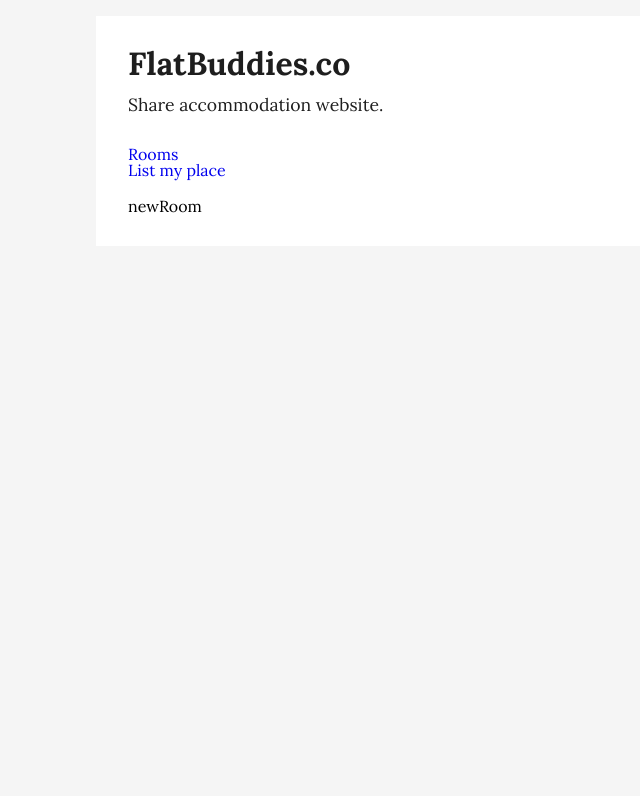
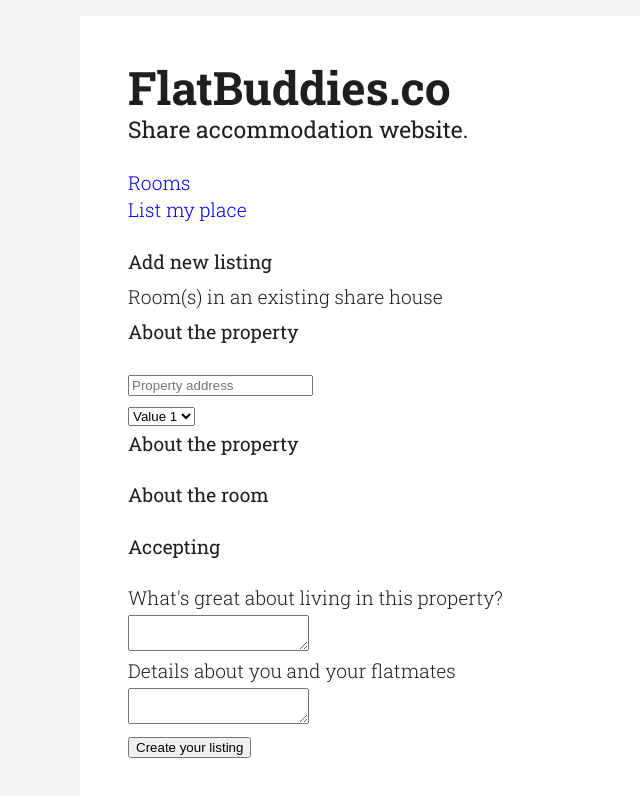
Before and after one commit to sreckovic/flat-buddies, a React app: page /add-listing in a window 1280 px wide. Shown: the whole page, without its empty margins (0-640 px from the left). Built offline with nearby package versions, Linux system fonts and the light colour scheme.

Commit message:
Axios
Axios

```diff
--- /dev/null
+++ b/src/UI/Input/Input.js
@@ -0,0 +1,15 @@
+import React from "react";
+
+const input = props => (
+  <div>
+    <input
+      type={props.type}
+      name={props.name}
+      placeholder={props.placeholder}
+      value={props.address}
+      onChange={props.handleChange}
+    />
+  </div>
+);
+
+export default input;
--- /dev/null
+++ b/src/UI/Select/Select.js
@@ -0,0 +1,15 @@
+import React from "react";
+
+const select = props => {
+  return (
+    <div>
+      <select name="" id="">
+        <option value="value3">Value 1</option>
+        <option value="value3">Value 2</option>
+        <option value="value3">Value 3</option>
+      </select>
+    </div>
+  );
+};
+
+export default select;
--- /dev/null
+++ b/src/UI/Textarea/Textarea.js
@@ -0,0 +1,9 @@
+import React from "react";
+
+const textarea = props => (
+  <div>
+    <textarea value={props.value} onChange={props.handleChange} />
+  </div>
+);
+
+export default textarea;
--- a/src/axios.js
+++ b/src/axios.js
@@ -1,29 +1,25 @@
-import axios from 'axios';
+import axios from "axios";
 
 const instance = axios.create({
-  baseURL: "https://my-json-server.typicode.com/sreckovic/flat-buddies"
+  baseURL: "https://flat-buddies.firebaseio.com/"
 });
 
 instance.interceptors.request.use(
   request => {
-    console.log(request);
     // Edit request config
     return request;
   },
   error => {
-    console.log(error);
     return Promise.reject(error);
   }
 );
 
 instance.interceptors.response.use(
   response => {
-    console.log(response);
     // Edit request config
     return response;
   },
   error => {
-    console.log(error);
     return Promise.reject(error);
   }
 );
--- a/src/components/Header/Header.scss
+++ b/src/components/Header/Header.scss
@@ -1,3 +1,25 @@
 header, .header {
-  margin-bottom: 20px;
+  margin-bottom: 2rem;
+
+  h1 {
+    font-size: 2.4em;
+    font-weight: 700;
+    margin-bottom: .5rem;
+
+    a {
+      color: #1e1e1e;
+    }
+  }
+
+  h2 {
+    font-size: 1.2em;
+    font-weight: normal;
+    margin-bottom: 2rem;
+  }
+
+  ul {
+    li {
+      margin-bottom: .5rem;
+    }
+  }
 }
--- a/src/components/NewRoom/NewRoom.js
+++ b/src/components/NewRoom/NewRoom.js
@@ -1,7 +1,87 @@
-import React from 'react';
+import React, { Component } from "react";
+import axios from "../../axios";
 
-const newRoom = (props) => (
-  <div>newRoom</div>
-);
+import Aux from "../../hoc/Aux/Aux";
+import Select from "../../UI/Select/Select";
+import Input from "../../UI/Input/Input";
+import TextArea from "../../UI/Textarea/Textarea";
 
-export default newRoom;
+import "./NewRoom.css";
+
+// todo: Google maps API
+
+class NewRoom extends Component {
+  state = {
+    address: "",
+    type: null,
+    submitted: false
+  };
+
+  handleChange = event => {
+    this.setState({ address: event.target.value });
+  };
+
+  postHandler = event => {
+    const newRoomData = {
+      address: this.state.address,
+      type: this.state.type
+    };
+
+    console.log(newRoomData);
+
+    axios
+      .post("/rooms.json", newRoomData)
+      .then(response => {
+        console.log(response);
+        this.setState({ submitted: false });
+        // this.props.history.replace("/posts");
+        // this.props.history.push("/posts");
+        // this.setState({ submitted: true });
+      })
+      .catch(error => this.setState({ loading: false, purchasing: false }));
+
+    event.preventDefault();
+  };
+
+  render() {
+    return (
+      <Aux>
+        <h2>Add new listing</h2>
+        <p>Room(s) in an existing share house</p>
+
+        <form onSubmit={this.postHandler} className="addNewRome">
+          <h3>About the property</h3>
+
+          <Input
+            handleChange={this.handleChange}
+            value={this.address}
+            type="text"
+            name="address"
+            placeholder="Property address"
+          />
+
+          <Select />
+
+          <h3>About the property</h3>
+
+          <h3>About the room</h3>
+
+          <h3>Accepting</h3>
+
+          <label>What's great about living in this property?</label>
+          <div>
+            <TextArea />
+          </div>
+
+          <label>Details about you and your flatmates</label>
+          <div>
+            <textarea value={this.state.value} onChange={this.handleChange} />
+          </div>
+          <button>Create your listing</button>
+        </form>
+      </Aux>
+    );
+  }
+}
+
+export default NewRoom;
--- /dev/null
+++ b/src/components/NewRoom/NewRoom.scss
@@ -0,0 +1,19 @@
+.addNewRome {
+  h2 {
+    font-weight: 700;
+  }
+
+  h2, h3 {
+    margin-bottom: 2rem;
+  }
+}
+
+.addNewRome {
+  select, input, textarea, label {
+    margin-bottom: .5rem;
+  }
+
+  label {
+    display: block;
+  }
+}
--- a/src/containers/App.scss
+++ b/src/containers/App.scss
@@ -1,4 +1,4 @@
-@import url('https://fonts.googleapis.com/css?family=Lora:400,700');
+@import url('https://fonts.googleapis.com/css?family=Roboto+Slab:300,400,700');
 
 @import 'Reset';
 
@@ -9,18 +9,19 @@ a {
 
 body {
   background-color: #f5f5f5;
-  font-family: 'Lora', serif;
-  font-size: 1em;
+  font-family: 'Roboto Slab', serif;
+  font-size: 1.2em;
   line-height: 1;
-}
-
-h1, h2, h3, h4, h5, h6 {
-  font-weight: 700;
+  font-weight: 300;
   color: #1e1e1e;
 }
 
-h2, h3 {
-  margin-bottom: .5rem;
+h1, h2, h3, h4 {
+  font-weight: 400;
+}
+
+h2, h3, p {
+  margin-bottom: 1rem;
 }
 
 .clearfix:after {
@@ -33,25 +34,8 @@ h2, h3 {
 
 .flat-buddies {
   background-color: #fff;
-  padding: 2rem;
+  padding: 3rem;
   margin: 1rem auto;
   width: 80%;
   max-width: 1024px;
 }
-
-.header {
-  h1 {
-    font-size: 2em;
-    margin-bottom: 1rem;
-
-    a {
-      color: #1e1e1e;
-    }
-  }
-
-  h2 {
-    font-size: 1.1em;
-    font-weight: normal;
-    margin-bottom: 2rem;
-  }
-}
--- a/src/containers/Catalogue/Catalogue.js
+++ b/src/containers/Catalogue/Catalogue.js
@@ -1,9 +1,10 @@
-import React, { Component } from 'react';
+import React, { Component } from "react";
 import { Route, Switch } from "react-router-dom";
 
-import Header from '../../components/Header/Header';
-import Rooms from '../Rooms/Rooms';
-import NewRoom from '../../components/NewRoom/NewRoom'
+import Aux from "../../hoc/Aux/Aux";
+import Header from "../../components/Header/Header";
+import Rooms from "../Rooms/Rooms";
+import NewRoom from "../../components/NewRoom/NewRoom";
 
 class Catalogue extends Component {
   state = {
@@ -13,10 +14,9 @@ class Catalogue extends Component {
 
   render() {
     return (
-      <div>
+      <Aux>
         <Header />
         <Switch>
-
           {this.state.auth ? (
             <Route path="/add-listing" component={NewRoom} />
           ) : null}
@@ -26,8 +26,8 @@ class Catalogue extends Component {
 
           {<Route render={() => <h1>Not found</h1>} />}
         </Switch>
-      </div>
-    )
+      </Aux>
+    );
   }
 }
 
--- a/src/containers/Rooms/Rooms.js
+++ b/src/containers/Rooms/Rooms.js
@@ -1,40 +1,61 @@
-import React, { Component } from 'react';
+import React, { Component } from "react";
 import { Link } from "react-router-dom";
 
-import axios from '../../axios';
+import axios from "../../axios";
 
-import SingleRoom from '../../components/SingleRoom/SingleRoom'
+import SingleRoom from "../../components/SingleRoom/SingleRoom";
 
 class Rooms extends Component {
   state = {
-    rooms: []
+    rooms: [],
+    loading: true,
+    error: false
   };
 
   componentDidMount() {
-    axios.get('/rooms').then(response => {
-      const rooms = response.data;
-      this.setState({ rooms: rooms });
-      console.log('[componentDidMount]');
-      console.log(this.state.rooms);
-    });
+    axios
+      .get("/rooms.json")
+      .then(response => {
+        const fetchedRooms = response.data;
+        const newRooms = [];
+
+        for (let key in fetchedRooms) {
+          if (!fetchedRooms.hasOwnProperty(key)) continue;
+          // Push new room object in newRooms array
+          newRooms.push({ id: key, address: fetchedRooms[key].address });
+        }
+
+        this.setState({ rooms: newRooms });
+        console.log(this.state.rooms);
+      })
+      .catch(error => {
+        this.setState({ error: true });
+        //console.log(error);
+      });
   }
 
   render() {
-    let roomsList = <p style={{ textAlign: 'center' }}>Something went wrong!</p>;
+    let roomsList = null;
 
-    console.log(roomsList);
+    if (this.state.loading) {
+      roomsList = <p style={{ textAlign: "center" }}>Loading...</p>;
+    }
+
+    if (this.state.error) {
+      roomsList = <p style={{ textAlign: "center" }}>Something went wrong!</p>;
+    }
 
     if (this.state.rooms) {
       roomsList = this.state.rooms.map(room => {
         return (
-          <Link to={'/posts/' + room.id} key={room.id}>
+          <Link to={"/rooms/" + room.id} key={room.id}>
             <SingleRoom room={room} />
           </Link>
         );
       });
     }
 
-    return (<div>{roomsList}</div>);
+    return <div className="roomsList">{roomsList}</div>;
   }
 }
 
--- /dev/null
+++ b/src/hoc/Aux/Aux.js
@@ -0,0 +1,3 @@
+const aux = props => props.children;
+
+export default aux;
```
Also changed, not shown: src/containers/App.js (+3 -4 lines), src/containers/App.css.
